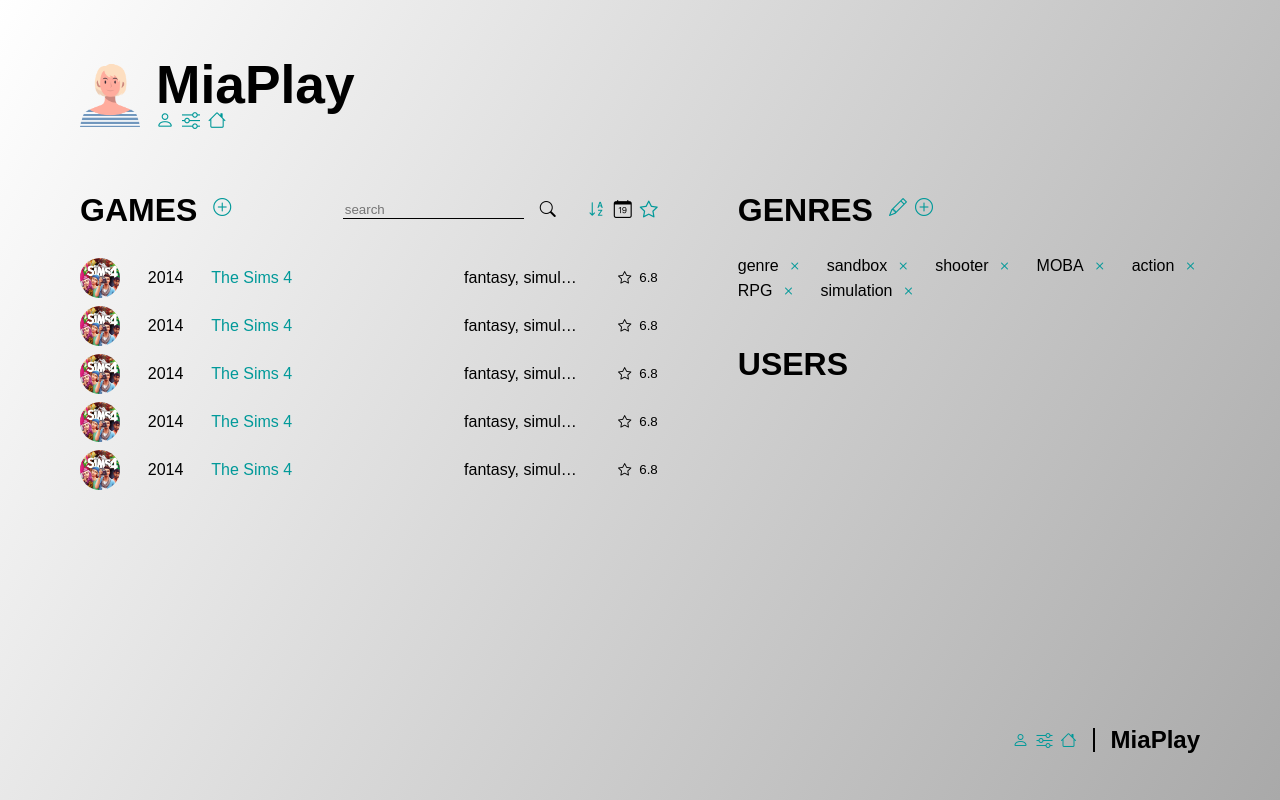
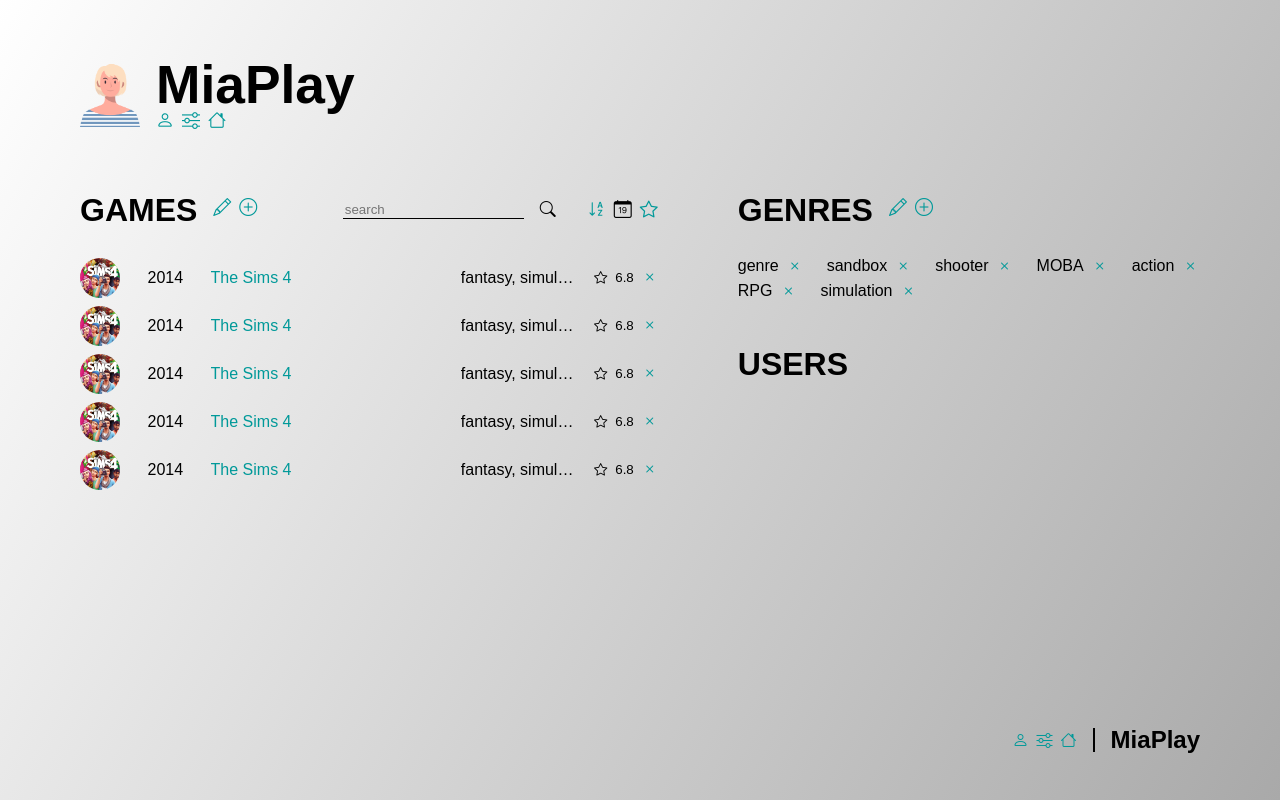
Before and after one commit to miaslls/MiaPlay-React-TS, a React (Vite) app: page /admin in a window 1280 px wide. Built offline with nearby package versions, Linux system fonts and the light colour scheme; a web font is replaced by a local one.

Commit message:
add edit/delete icons to AdminGameList

```diff
--- a/src/pages/Admin/AdminGameListItem.css
+++ b/src/pages/Admin/AdminGameListItem.css
@@ -42,8 +42,14 @@
 
 .admin-game-rating {
   gap: 0.5rem;
+  align-items: center;
   justify-content: flex-end;
   font-size: smaller;
+}
+
+.admin-game-options-icon {
+  font-size: medium;
+  flex: 1;
 }
 
 @media screen and (orientation: portrait) {
--- a/src/pages/Admin/AdminGameListItem.tsx
+++ b/src/pages/Admin/AdminGameListItem.tsx
@@ -10,18 +10,26 @@
           className="admin-game-column admin-game-img"
           style={{ backgroundImage: `url(${gameImg})` }}
         ></div>
+
         <div className="admin-game-column admin-game-year">2014</div>
+
         <div className="admin-game-column admin-game-name clickable">
           The Sims 4
         </div>
+
         <div className="admin-game-column admin-game-genre">
           fantasy, simulation, strategy
         </div>
+
         <div className="admin-game-column admin-game-rating">
           <div className="admin-game-rating-icon">
             <i className="bi bi-star"></i>
           </div>
           <div className="admin-game-rating-text">6.8</div>
+
+          <div className="admin-game-options-icon clickable">
+            <i className="bi bi-x"></i>
+          </div>
         </div>
       </li>
     </>
--- a/src/pages/Admin/index.tsx
+++ b/src/pages/Admin/index.tsx
@@ -18,8 +18,14 @@
                 <div className="admin-header-wrapper">
                   <h2>games</h2>
 
-                  <div className="admin-header-icon clickable">
-                    <i className="bi bi-plus-circle"></i>
+                  <div className="admin-header-icon-wrapper">
+                    <div className="admin-header-icon clickable">
+                      <i className="bi bi-pencil"></i>
+                    </div>
+
+                    <div className="admin-header-icon clickable">
+                      <i className="bi bi-plus-circle"></i>
+                    </div>
                   </div>
                 </div>
 
```
